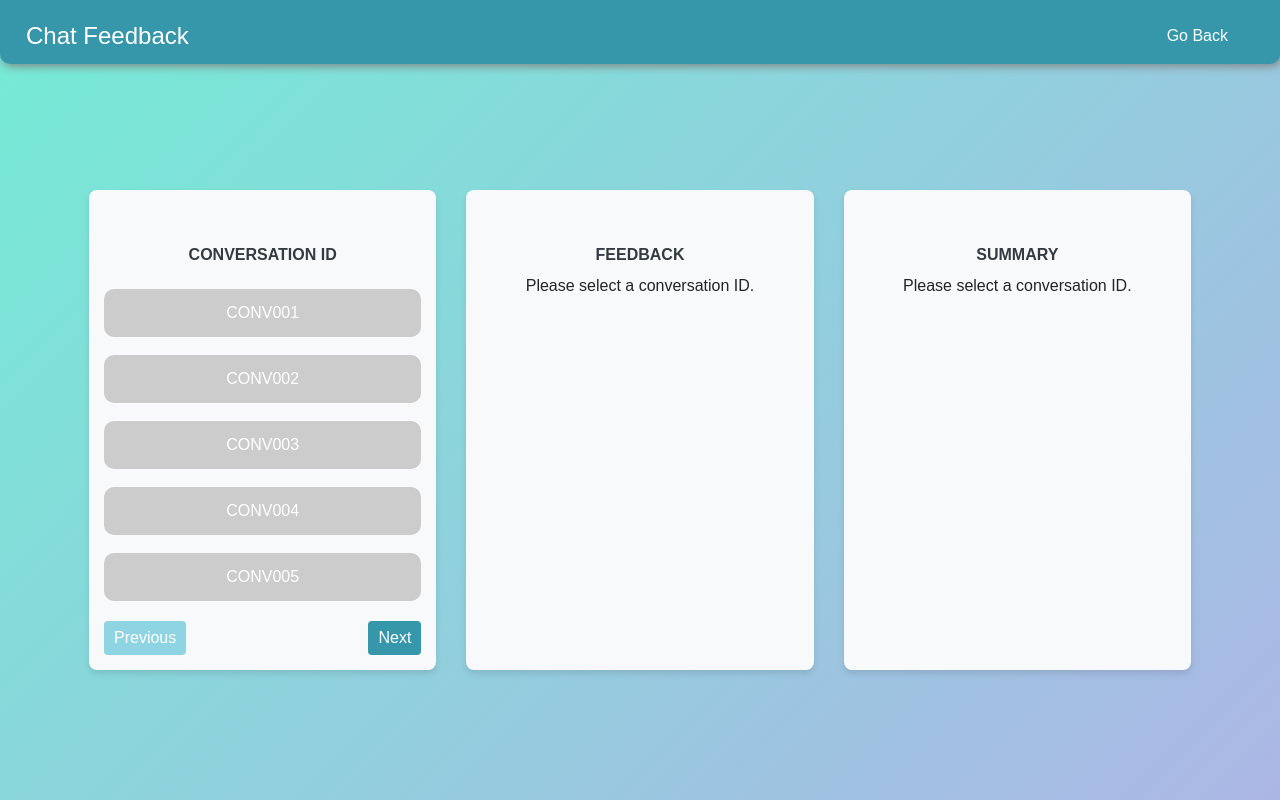
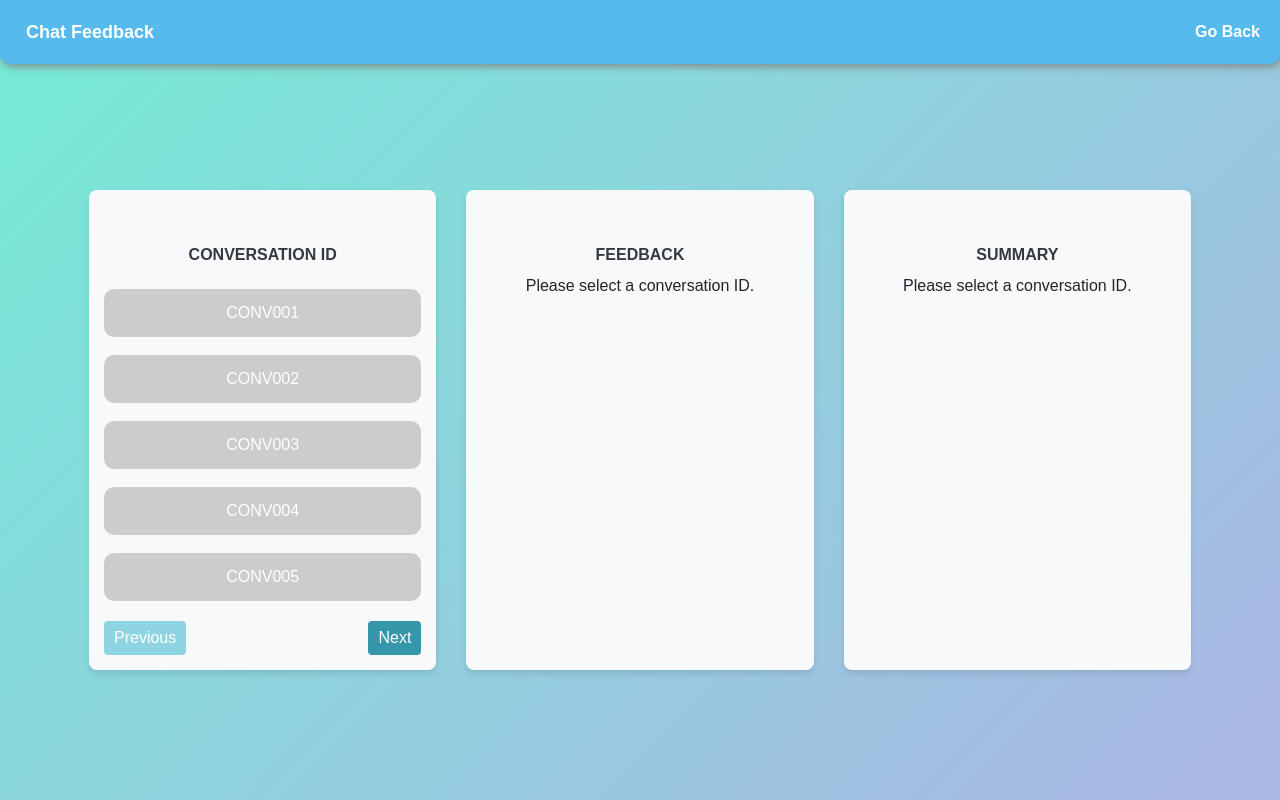
Before and after one commit to MT-GC-Open-Soft-2025/OpenSoft-VibemeterApp, a React (Create React App) app: page /feedback in a window 1280 px wide. Built offline with nearby package versions, Linux system fonts and the light colour scheme; the HTML template or start-up script is replaced by a standard one.

Commit message:
css of buttons and navbar added

```diff
--- a/src/App.js
+++ b/src/App.js
@@ -3,6 +3,7 @@ import { BrowserRouter as Router, Routes, Route } from 'react-router-dom';
 import LoginPage from './pages/Loginpage/LoginPage';
 import AdminPage from './pages/AdminPage/AdminPage';
 import Navbar from './components/navbar';
+import Feedbacknavbar from './components/Feedbacknavbar';
 
 import FeedbackPage from "./pages/Feedbackpage/Feedbackpage";
 import Sidebar from './components/sidebar';
@@ -12,7 +13,14 @@ function App() {
     <Router>
       <Routes>
         <Route path="/" element={<LoginPage />} />
-        <Route path="/feedback" element={<FeedbackPage />}/>
+        <Route path="/login" element={<LoginPage />} />
+        <Route path="/feedback" element={
+  <>
+
+    <FeedbackPage />
+  </>
+} />
+
         <Route path="/admin" element={
           <>
             <Navbar />
--- a/src/components/Feedbacknavbar.css
+++ b/src/components/Feedbacknavbar.css
@@ -1,17 +1,41 @@
 .navbar {
   background-color: #56BAED;
   padding: 1rem;
-
   border-bottom-right-radius: 10px;
   border-bottom-left-radius: 10px;
   box-shadow: 2px 2px 10px gray;
+  display: flex;
+  align-items: center;
+  justify-content: space-between; /* Ensures button stays on the right */
 }
 
 .nav-content {
-    display: flex;
-    justify-content: flex-start;
-    align-items: center;
-    max-width: 1200px;
-    margin: 0;
+  color: white;
+  font-size: 18px;
+  font-weight: bold;
   padding-left: 10px;
 }
+
+.go-back-btn {
+  background: none;
+  color: white;
+  font-size: 16px;
+  font-weight: bold;
+  cursor: pointer;
+  position: absolute;
+  right: 20px;
+  padding: 0;
+  border: none;
+  text-decoration: none;
+  display: inline; /* Ensures it behaves like text */
+}
+
+/* Completely remove hover effects */
+.go-back-btn:hover,
+.go-back-btn:focus {
+  background: none !important;
+  color: white !important;
+  box-shadow: none !important;
+  outline: none !important;
+  border: none !important;
+}
--- a/src/components/Feedbacknavbar.jsx
+++ b/src/components/Feedbacknavbar.jsx
@@ -1,14 +1,20 @@
 import React from 'react';
-import './navbar.css';
+import { useNavigate } from 'react-router-dom';
+import './Feedbacknavbar.css';
 
-const Navbar = () => {
+const Feedbacknavbar = ({ title }) => {
+  const navigate = useNavigate();
+
   return (
     <nav className="navbar">
       <div className="nav-content">
-
+        {title ? `${title} - Chat Feedback` : "Chat Feedback"}
       </div>
+      <span className="go-back-btn" onClick={() => navigate('/admin')}>
+        Go Back
+      </span>
     </nav>
   );
 };
 
-export default Navbar;
+export default Feedbacknavbar;
--- a/src/components/navbar.css
+++ b/src/components/navbar.css
@@ -1,6 +1,5 @@
 .navbar {
   background-color: #56BAED;
-
   padding: 1rem;
   border-bottom-right-radius: 0;
   border-bottom-left-radius: 0;
@@ -11,6 +10,9 @@
   z-index: 99;
   height: 64px;
   box-sizing: border-box;
+  display: flex;
+  justify-content: space-between;
+  align-items: center;
 }
 
 .nav-content {
@@ -20,8 +22,10 @@
   max-width: 1200px;
   margin: 0;
   padding-left: 10px;
+  width: 100%;
 }
 
+/* Search Bar */
 .search-container {
   flex: 0 1 300px;
   margin-left: 30px;
@@ -41,10 +45,6 @@
   text-align: left;
 }
 
-.search-bar:focus {
-  box-shadow: 0 0 5px rgba(0, 0, 0, 0.2);
-}
-
 .search-container button {
   position: absolute;
   right: 8px;
@@ -54,7 +54,7 @@
   cursor: pointer;
   background: none;
   display: flex;
-  align-items: left;
+  align-items: center;
   justify-content: center;
   padding: 0;
 }
@@ -72,3 +72,28 @@
   padding-left: 5px;
   font-size: 0.8rem;
 }
+
+/* Go Back Text Styling */
+.go-back-btn {
+  background: none;
+  color: white;
+  font-size: 16px;
+  font-weight: bold;
+  cursor: pointer;
+  position: absolute;
+  right: 20px;
+  padding: 0;
+  border: none;
+  text-decoration: none;
+  display: inline; /* Ensures it behaves like text */
+}
+
+/* Completely remove hover effects */
+.go-back-btn:hover,
+.go-back-btn:focus {
+  background: none !important;
+  color: white !important;
+  box-shadow: none !important;
+  outline: none !important;
+  border: none !important;
+}
--- a/src/components/navbar.jsx
+++ b/src/components/navbar.jsx
@@ -1,11 +1,20 @@
 import React from 'react';
+import { useNavigate } from 'react-router-dom';
 import './navbar.css';
 import searchIcon from './search.png';
 
 const Navbar = () => {
+  const navigate = useNavigate();
+
+  // Function to navigate to the Login Page
+  const handleGoBack = () => {
+    navigate('/login'); // Redirects to the login page
+  };
+
   return (
     <nav className="navbar">
       <div className="nav-content">
+        {/* Search Bar */}
         <div className="search-container">
           <input
             type="text"
@@ -21,6 +30,11 @@ const Navbar = () => {
           </button>
         </div>
       </div>
+
+      {/* Go Back Text Link (Styled as simple text) */}
+      <span className="go-back-btn" onClick={handleGoBack}>
+        Go Back
+      </span>
     </nav>
   );
 };
--- a/src/pages/AdminPage/AdminPage.jsx
+++ b/src/pages/AdminPage/AdminPage.jsx
@@ -6,6 +6,7 @@ import bot from "../../Assets/bot.png";
 import ButtonComponent from "../../components/ButtonComponent";
 import EmotionZoneChart from "./EmotionZone";
 import PieChart from "./PieChart";
+
 const AdminPage = () => {
   const navigate = useNavigate(); // Get the navigate function
 
@@ -14,10 +15,13 @@ const AdminPage = () => {
     navigate("/feedback"); // Navigate to the feedback page
   };
 
+  // Handle redirect button click
+
   return (
     <div className="wrapper fadeInDown">
       <h2>This is the admin page.</h2>
       <ButtonComponent label="Get Feedback" onClick={handleFeedback} />
+
       <div className="charts">
         <EmotionZoneChart />
         <PieChart />
--- a/src/pages/Feedbackpage/Feedbackpage.css
+++ b/src/pages/Feedbackpage/Feedbackpage.css
@@ -11,27 +11,7 @@
   margin: 0;
 }
 
-/* Navbar at the top of the page */
-.navbar {
-  background-color: #3697aa;
-  padding: 1rem;
-  width: 100%;
-  position: fixed;
-  top: 0;
-  left: 0;
-  border-bottom-right-radius: 10px;
-  border-bottom-left-radius: 10px;
-  box-shadow: 2px 2px 10px gray;
-  z-index: 1000;
-}
 
-.nav-content {
-  display: flex;
-  justify-content: center;
-  align-items: center;
-  font-size: 1.5rem;
-  color: white;
-}
 
 /* Feedback Container */
 .feedback-container {
@@ -132,21 +112,25 @@
 }
 
 .go-back-btn {
-  background-color: #3697aa;
+  background: none;
   color: white;
-  padding: 8px 16px;
+  font-size: 16px;
+  font-weight: bold;
+  cursor: pointer;
+  position: absolute;
+  right: 20px;
+  padding: 0;
   border: none;
-  border-radius: 5px;
-  cursor: pointer;
-  margin-left: auto;
-  margin-right: 20px;
-  transition: background-color 0.3s;
+  text-decoration: none;
+  display: inline; /* Ensures it behaves like text */
 }
 
-.go-back-btn:hover {
-  background-color: #2b7e8b;
+/* Completely remove hover effects */
+.go-back-btn:hover,
+.go-back-btn:focus {
+  background: none !important;
+  color: white !important;
+  box-shadow: none !important;
+  outline: none !important;
+  border: none !important;
 }
-
-.go-back-btn:focus {
-  outline: none;
-}
--- a/src/pages/Feedbackpage/Feedbackpage.jsx
+++ b/src/pages/Feedbackpage/Feedbackpage.jsx
@@ -1,6 +1,8 @@
 import React, { useState } from 'react';
 import { useNavigate } from 'react-router-dom';
 import './Feedbackpage.css';
+import Feedbacknavbar from '../../components/Feedbacknavbar'; // Update the path
+// Importing FeedbackNavbar component
 
 const FeedbackPage = () => {
   const navigate = useNavigate();
@@ -42,11 +44,6 @@ const FeedbackPage = () => {
     setSelectedIndex(index);
   };
 
-  // Handle go back to admin page
-  const handleGoBack = () => {
-    navigate('/admin');
-  };
-
   // Slice conversations based on the current page
   const currentConversations = conversations.slice(
     currentPage * messagesPerPage,
@@ -55,11 +52,9 @@ const FeedbackPage = () => {
 
   return (
     <div className='feedback-wrapper'>
-      {/* Navbar integrated into the feedback wrapper */}
-      <nav className='navbar'>
-        <div className='nav-content'>Chat Feedback</div>
-        <button className='go-back-btn' onClick={handleGoBack}>Go Back</button>
-      </nav>
+      {/* Feedback Navbar */}
+      <Feedbacknavbar title="" />
+
 
       <div className='feedback-container'>
         <div className='feedback-section'>
```
Also changed, not shown: src/pages/AdminPage/AdminPage.css (line endings or trailing spaces). Lines whose indentation alone changed are shown as unchanged.
